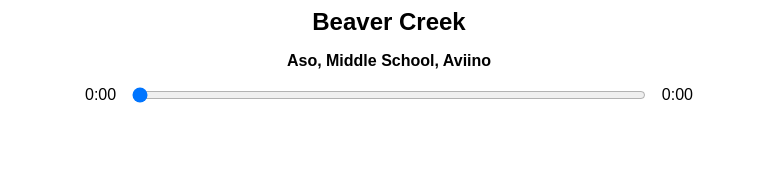
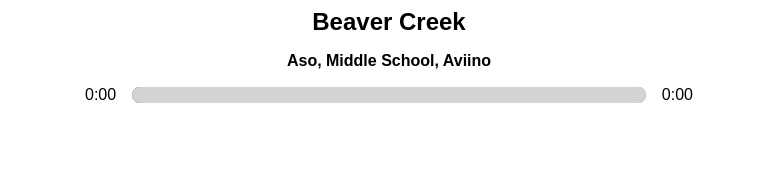
Before and after one commit to JohnWBeckerJr/react-musicplayer, a React (Create React App) app: page / in a window 1280 px wide. Shown: the part 504-674 px from the top of the page, without its empty margins (251-1028 px from the left). Built offline with nearby package versions, Linux system fonts and the light colour scheme; a web font is replaced by a local one.

Commit message:
"Completed Functionality"

```diff
--- a/src/App.js
+++ b/src/App.js
@@ -21,15 +21,31 @@
   const [isPlaying,setIsPlaying] = useState (false);
   const [songInfo, setSongInfo] = useState ({
     currentTime: 0,
-    duration: 0
+    duration: 0,
+    animationPercentage: 0,
   });
   const [libraryStatus, setLibraryStatus] = useState(false);
   const timeUpdateHandler = (e) => {
       const current = e.target.currentTime;
       const duration = e.target.duration;
-      setSongInfo({...songInfo, currentTime: current, duration });
+      //Calculate Percentage
+      const roundedCurrent = Math.round(current);
+      const roundedDuration = Math.round(duration);
+      const animation = Math.round((roundedCurrent / roundedDuration ) * 100);
+
+      setSongInfo({
+        ...songInfo,
+        currentTime:
+        current,
+        duration,
+        animationPercentage: animation });
   };
 
+    const songEndHandler = async () => {
+          let currentIndex = songs.findIndex((song) => song.id === currentSong.id);
+          await setCurrentSong(songs[(currentIndex + 1) % songs.length])
+          if(isPlaying) audioRef.current.play();
+    };
     return (
     <div className="App">
       <Nav
@@ -61,8 +77,9 @@
             onTimeUpdate = { timeUpdateHandler }
             ref = { audioRef }
             src = { currentSong.audio }
-            onLoadedMetadata = { currentSong } >
-            </audio>
+            onLoadedMetadata = { currentSong }
+            onEnded={songEndHandler}
+            ></audio>
     </div>
   );
 };
--- a/src/components/library-songs.js
+++ b/src/components/library-songs.js
@@ -1,5 +1,5 @@
 import React from 'react';
-import { playAudio } from '../util';
+
 
 
 const LibrarySong = ({
@@ -10,9 +10,9 @@
     audioRef,
     isPlaying,
     setSongs }) => {
-    const songSelectHandler = () => {
+    const songSelectHandler = async () => {
         const selectedSong = songs.filter((state) => state.id === id);
-        setCurrentSong(selectedSong[0]);
+        await setCurrentSong(selectedSong[0]);
         audioRef.current.play();
         //New State
         const newSongs = songs.map((song) => {
@@ -30,7 +30,7 @@
         });
         setSongs(newSongs);
         //Check if song is playng
-        playAudio(isPlaying, audioRef);
+        if(isPlaying) audioRef.current.play();
     };
     return (
         <div onClick = {songSelectHandler} className = {`library-song ${song.active ? 'selected' : ""}`} >
--- a/src/components/player.js
+++ b/src/components/player.js
@@ -1,7 +1,7 @@
 import React, { useEffect } from 'react'
 import { FontAwesomeIcon } from "@fortawesome/react-fontawesome";
 import { faPlay, faAngleLeft, faAngleRight, faPause } from "@fortawesome/free-solid-svg-icons";
-import { playAudio } from '../util'
+
 
 const Player = ({ audioRef, currentSong, isPlaying, setIsPlaying, setSongInfo, songInfo, songs, setCurrentSong, setSongs }) => {
 
@@ -45,33 +45,40 @@
         setSongInfo({...songInfo, currentTime: e.target.value});
     };
 
-    const skipTrackHandler = (direction) => {
+    const skipTrackHandler = async (direction) => {
         let currentIndex = songs.findIndex((song) => song.id === currentSong.id);
         if(direction === "skip-forward"){
-            setCurrentSong(songs[(currentIndex + 1) % songs.length])
+           await setCurrentSong(songs[(currentIndex + 1) % songs.length])
         };
         if(direction === "skip-back"){
             if((currentIndex -1) % songs.length === -1) {
-                setCurrentSong((songs[songs.length -1 ]));
-                playAudio(isPlaying, audioRef);
+            await setCurrentSong((songs[songs.length -1 ]));
+                if(isPlaying) audioRef.current.play();
             return;
             }
-            setCurrentSong(songs[(currentIndex - 1) % songs.length])
+            await setCurrentSong(songs[(currentIndex - 1) % songs.length])
         }
-        playAudio(isPlaying, audioRef);
+        if(isPlaying) audioRef.current.play();
+    };
+    //Add Styles
+    const trackAnim = {
+        transform: `translateX(${songInfo.animationPercentage}%)`
     };
 
     return (
         <div className = "player">
             <div className = "time-control">
             <p>{ getTime(songInfo.currentTime) }</p>
-                <input
+               <div style = {{background:`linear-gradient(to right, ${currentSong.color[0]}, ${currentSong.color[1]})`,}} className = "track">
+               <input
                 min= {0}
                 max = {songInfo.duration || 0 }
                 value = {songInfo.currentTime}
                 onChange = {dragHandler}
-                type = "range"/>
-
+                type = "range"
+                />
+                <div style = {trackAnim} className = "animate-track"></div>
+            </div>
                 <p>{ songInfo.duration ? getTime(songInfo.duration) : "0:00" }</p>
             </div>
             <div className = "play-control">
--- a/src/styles/_player.scss
+++ b/src/styles/_player.scss
@@ -10,23 +10,66 @@
 .time-control {
     width: 50%;
     display: flex;
+    align-items: center;
 
     input{
         width: 100%;
-        padding: 0rem 0rem;
+        -webkit-appearance: none;
+        background: transparent;
+        cursor: pointer;
     }
-
     p {
-        padding: 1rem ;;
+        padding: 1rem;
     }
 }
-
 .play-control {
     display: flex;
     justify-content: space-between;
     align-items: center;
     padding: 1rem;
-    width: 50%;
-    cursor: pointer;
+    width: 0%;
+    svg{
+        cursor: pointer;
+    }
 
 }
+
+
+.track {
+    background: lightskyblue;
+    width: 100%;
+    height: 1rem;
+    position: relative;
+    border-radius: 1rem;
+    overflow: hidden;
+
+}
+.animate-track{
+    background: lightgrey;
+    width: 100%;
+    height: 100%;
+    position: absolute;
+    top: 0;
+    left: 0;
+    transform: translateX(0%);
+    pointer-events: none;
+    }
+
+input[type = "range"]:focus {
+        outline: none;
+    }
+input[type = "range"]::-webkit-slider-thumb{
+        -webkit-appearance: none;
+        height: 16px;
+        width: 16px;
+
+    }
+
+@media screen and (max-width: 768px){
+    .time-control{
+        width: 90%;
+    }
+    .play-control{
+        width: 80%;
+    }
+}
--- a/src/styles/_song.scss
+++ b/src/styles/_song.scss
@@ -18,5 +18,12 @@
         h3 {
             font-size: 1rem;
         }
+}
 
+@media screen and (max-width: 768px) {
+    .song-container{
+        img{
+            width: 60%;
+        }
+    }
 }
--- a/src/util.js
+++ /dev/null
@@ -1,10 +0,0 @@
-export const playAudio = (isPlaying, audioRef) => {
-    if(isPlaying) {
-        const playPromise = audioRef.current.play();
-        if(playPromise !== undefined) {
-            playPromise.then((audio) => {
-                audioRef.current.play();
-            });
-        }
-    }
-};
```
